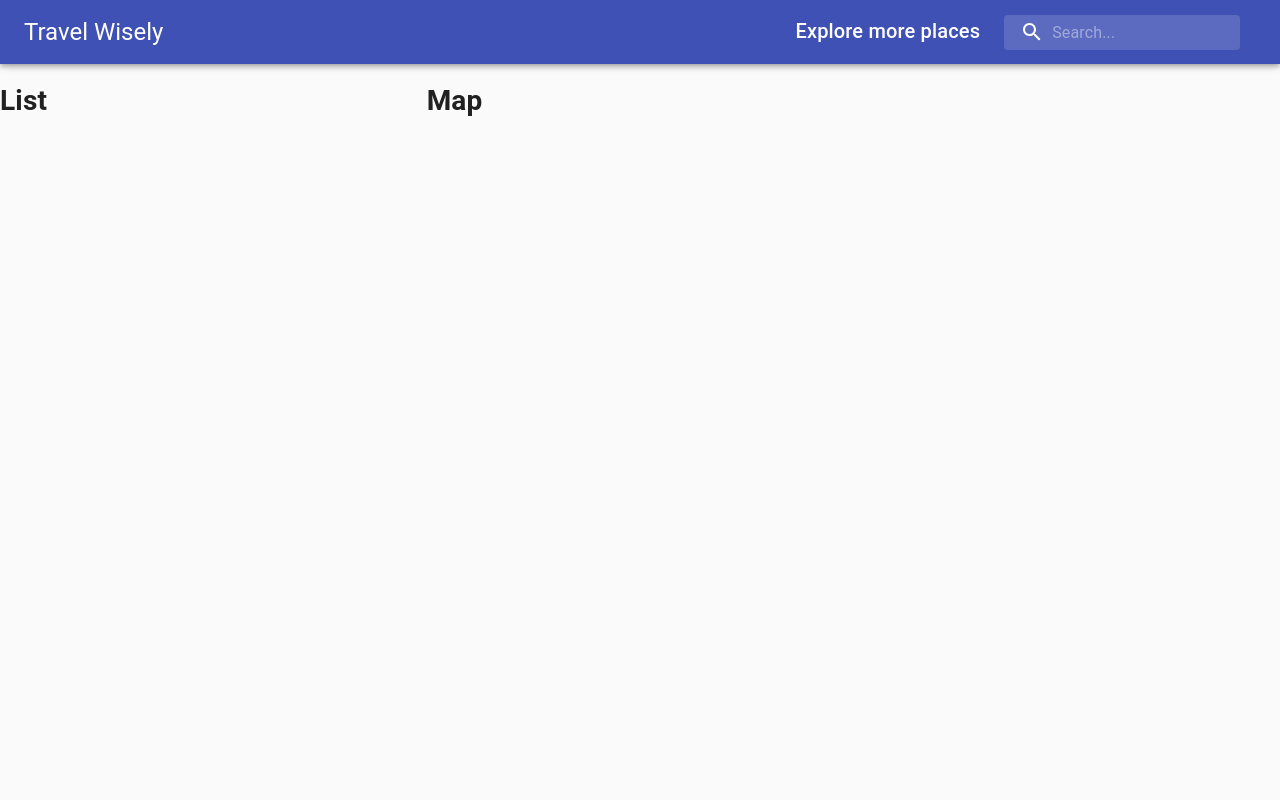
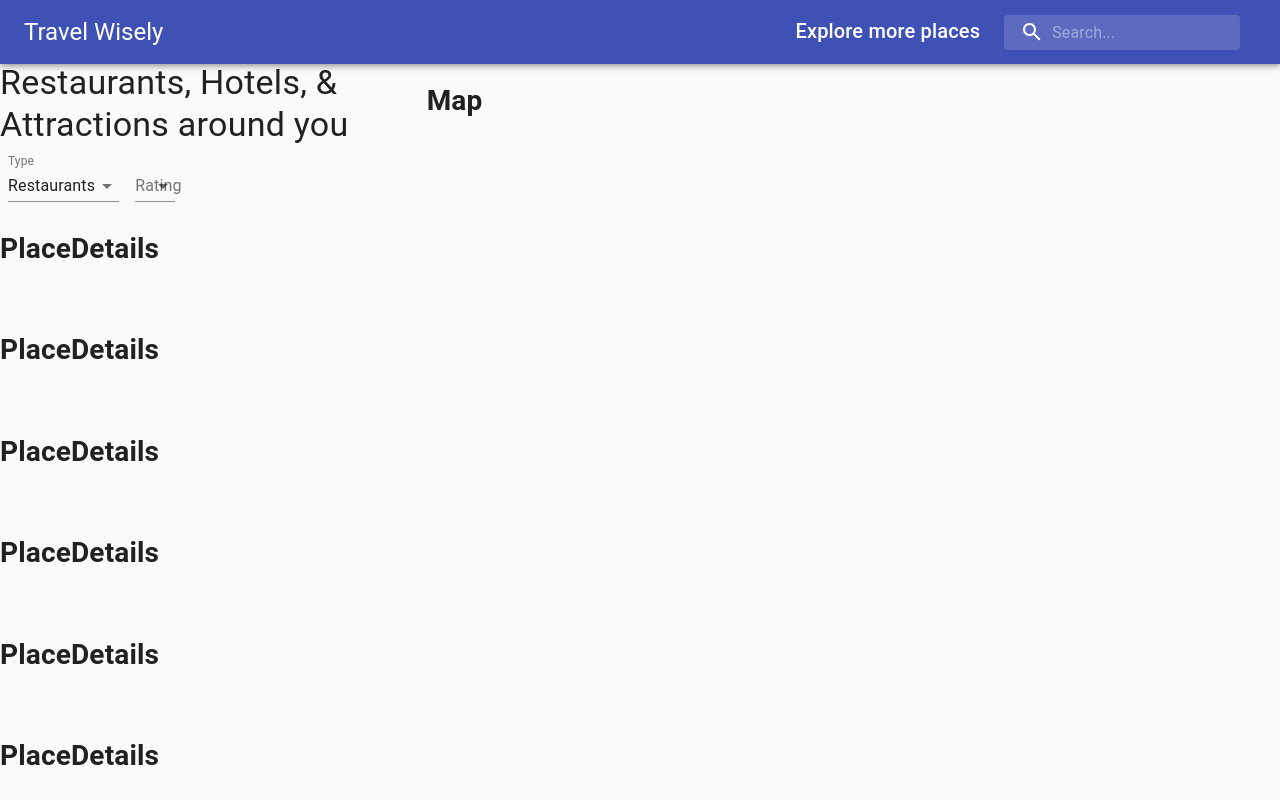
Before and after one commit to JulianBristol/TravelWisely, a React (Create React App) app in the folder travel-wisely/: page / in a window 1280 px wide. Built offline with nearby package versions, Linux system fonts and the light colour scheme.

Commit message:
Add List and List Styles

```diff
--- a/travel-wisely/src/components/List/List.jsx
+++ b/travel-wisely/src/components/List/List.jsx
@@ -1,11 +1,54 @@
-import React from 'react'
+import React, { useState } from "react";
+import { Card, FormControl, Grid, InputLabel, MenuItem, Select, Typography } from "@material-ui/core";
+import PlaceDetails from "../PlaceDetails/PlaceDetails";
+import useStyles from "./styles";
+const List = () => {
+  const classes = useStyles();
+  const [type, setType] = useState('restaurants');
+  const [rating, setRating] = useState('');
+  const places = [
+    {name: 'Carribean Dream'},
+    {name: 'Garden Island'},
+    {name: 'Chocolate Factory'},
+    {name: 'Petrichor'},
+    {name: 'Ye Olde Steak House'},
+    {name: 'Candy Mountain'},
+    {name: 'The City of New Pork'},
+    {name: 'GoGo Gadgets'},
+    {name: 'the Order'},
 
-const List = () => {
+  ]
   return (
-    <h1>
-      List
-    </h1>
-  )
-}
+    <div className={classes.container}>
+      <Typography variant="h4">
+        Restaurants, Hotels, & Attractions around you
+      </Typography>
+      <FormControl className={classes.formControl}>
+        <InputLabel>Type</InputLabel>
+        <Select value={type} onChange={(e) => setType(e.target.value)}>
+          <MenuItem value="restaurants">Restaurants</MenuItem>
+          <MenuItem value="hotels">Hotels</MenuItem>
+          <MenuItem value="Attractions">Attractions</MenuItem>
+        </Select>
+      </FormControl>
+      <FormControl className={classes.formControl}>
+        <InputLabel>Rating</InputLabel>
+        <Select value={rating} onChange={(e) => setRating(e.target.value)}>
+          <MenuItem value={0}>All Ratings</MenuItem>
+          <MenuItem value={3}>Above 3.0</MenuItem>
+          <MenuItem value={4}>Above 4.0</MenuItem>
+          <MenuItem value={4.5}>Above 4.5</MenuItem>
+        </Select>
+      </FormControl>
+      <Grid container spacing={3} className={classes.list}>
+        {places?.map((place, i) => (
+          <Grid item key={i} xs={12}>
+            <PlaceDetails place={place} />
+          </Grid>
+        ))}
+      </Grid>
+    </div>
+  );
+};
 
-export default List
+export default List;
--- a/travel-wisely/src/components/List/styles.js
+++ b/travel-wisely/src/components/List/styles.js
@@ -0,0 +1,26 @@
+import { makeStyles, ThemeProvider } from "@material-ui/core/styles";
+
+export default makeStyles((theme) => ({
+  formControl: {
+    margin: theme.spacing(1),
+  },
+  selectEmpty: {
+    marginTop: theme.spacing(2),
+  },
+  loading: {
+    height: "600px",
+    diplay: "flex",
+    justifyContent: "center",
+    alignItems: "center",
+  },
+  contatiner: {
+    paddign: "25px",
+  },
+  marginBottom: {
+    marginBottom: "30px",
+  },
+  list: {
+    height: "75vh",
+    overflow: "auto",
+  },
+}));
```
